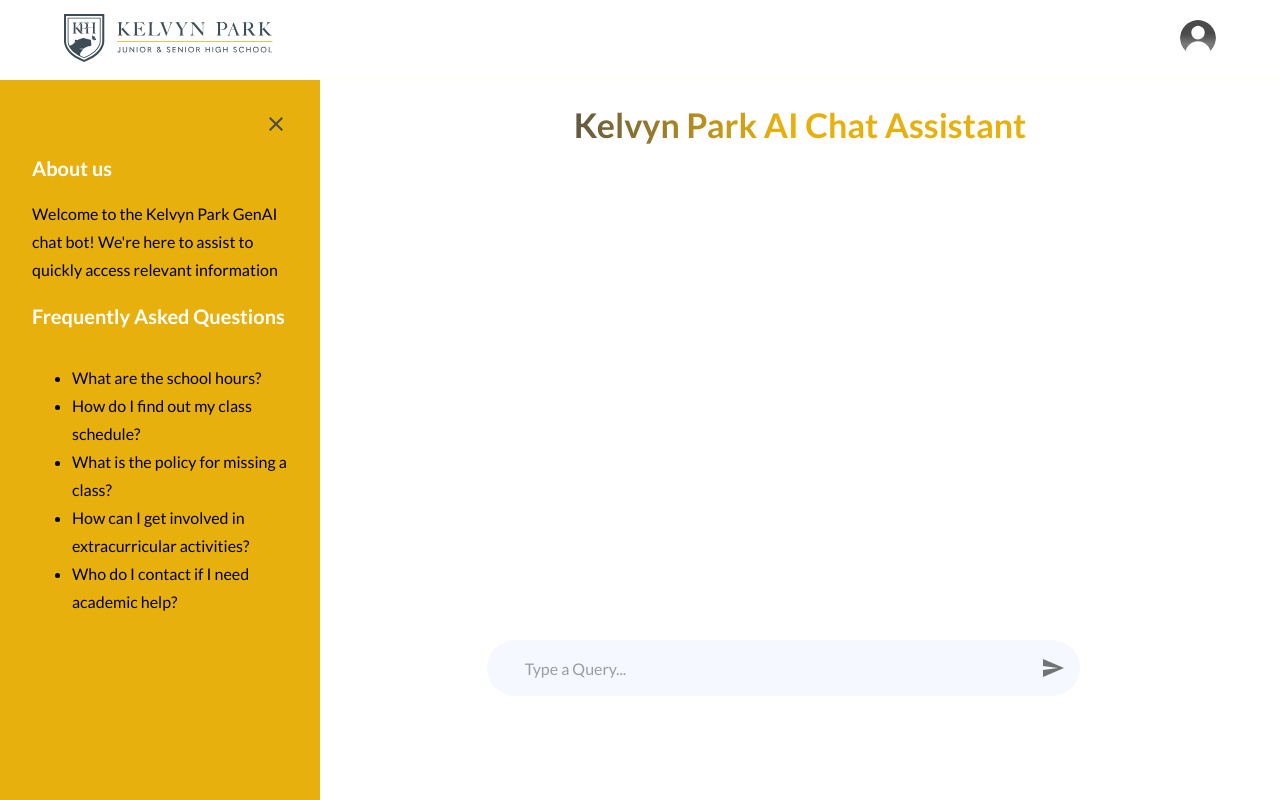
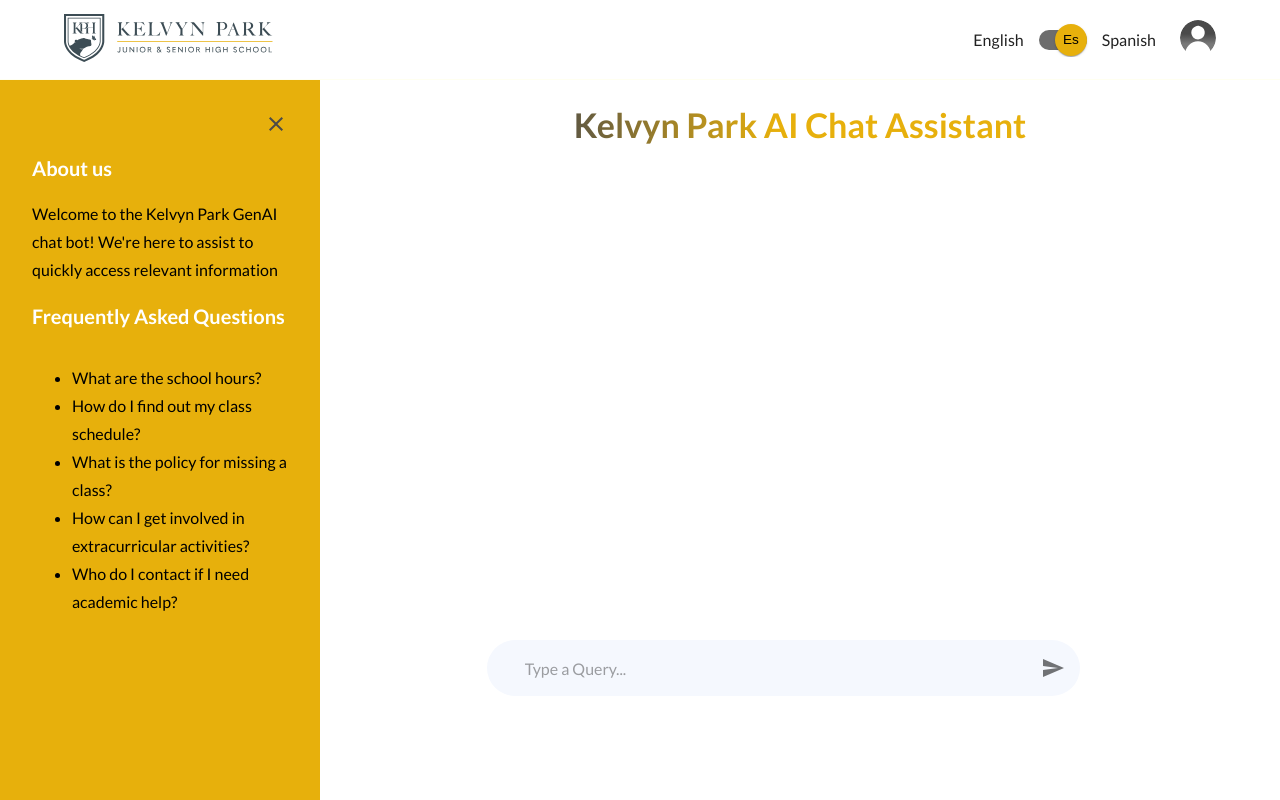
Before and after one commit to aiguru10/ChatbotTemplate, a React (Create React App) app in the folder frontend/: page / in a window 1280 px wide. Built offline with nearby package versions, Linux system fonts and the light colour scheme.

Commit message:
added toggle

```diff
--- a/frontend/src/Components/AppHeader.jsx
+++ b/frontend/src/Components/AppHeader.jsx
@@ -2,17 +2,41 @@ import React from "react";
 import { APP_NAME } from "../utilities/constants";
 import Logo from "../Assets/header_logo.svg";
 import UserAvatar from "../Assets/UserAvatar.svg";
-import { Grid, AppBar } from "@mui/material";
+import { Grid, AppBar} from "@mui/material";
+import Switch from "./Switch.jsx";
 
 function AppHeader() {
   return (
-    <AppBar position="static" sx={{ backgroundColor: (theme) => theme.palette.primary[70], height: "5rem", boxShadow: "none", borderBottom: (theme) => `1px solid ${theme.palette.primary[50]}` }}>
-      <Grid container direction="row" justifyContent="space-between" alignItems="center" sx={{ padding: "0 4rem" }} className="appHeight100">
+    <AppBar
+      position="static"
+      sx={{
+        backgroundColor: (theme) => theme.palette.primary[70],
+        height: "5rem",
+        boxShadow: "none",
+        borderBottom: (theme) => `1px solid ${theme.palette.primary[50]}`
+      }}
+    >
+      <Grid
+        container
+        direction="row"
+        justifyContent="space-between"
+        alignItems="center"
+        sx={{ padding: "0 4rem" }}
+        className="appHeight100"
+      >
         <Grid item>
           <img src={Logo} alt={`${APP_NAME} Logo`} height={48} />
         </Grid>
         <Grid item>
-          <img src={UserAvatar} alt={"Profile Icon"} height={36} />
+          <Grid container alignItems="center">
+          <Grid item>
+              <Switch />
+            </Grid>
+            <Grid item>
+              <img src={UserAvatar} alt="Profile Icon" height={36} />
+            </Grid>
+
+          </Grid>
         </Grid>
       </Grid>
     </AppBar>
--- /dev/null
+++ b/frontend/src/Components/Switch.jsx
@@ -0,0 +1,64 @@
+import * as React from 'react';
+import { styled } from '@mui/material/styles';
+import FormGroup from '@mui/material/FormGroup';
+import FormControlLabel from '@mui/material/FormControlLabel';
+import Switch from '@mui/material/Switch';
+import Typography from '@mui/material/Typography';
+import Box from '@mui/material/Box';
+import EnglishIcon from '../Assets/EnglishIcon.svg'; // Ensure this path is correct
+import SpanishIcon from '../Assets/SpanishIcon.svg'; // Ensure this path is correct
+const MaterialUISwitch = styled(Switch)(({ theme }) => ({
+  width: 62,
+  height: 34,
+  padding: 7,
+  '& .MuiSwitch-switchBase': {
+    margin: 1,
+    padding: 0,
+    transform: 'translateX(6px)',
+    '&.Mui-checked': {
+      color: '#fff',
+      transform: 'translateX(22px)',
+      '& .MuiSwitch-thumb:before': {
+        backgroundImage: `url(${SpanishIcon})`,
+        backgroundSize: '16px', // Adjust size
+        backgroundPosition: 'center', // Center the icon
+      },
+      '& + .MuiSwitch-track': {
+        opacity: 1,
+        backgroundColor: '#6D6D6D',
+      },
+    },
+  },
+  '& .MuiSwitch-thumb': {
+    backgroundColor: '#E7B00C',
+    width: 32,
+    height: 32,
+    '&::before': {
+      content: "''",
+      position: 'absolute',
+      width: '100%',
+      height: '100%',
+      left: 0,
+      top: 0,
+      backgroundRepeat: 'no-repeat',
+      backgroundPosition: 'center',
+      backgroundSize: '16px', // Adjust size
+      backgroundImage: `url(${EnglishIcon})`,
+    },
+  },
+  '& .MuiSwitch-track': {
+    opacity: 1,
+    backgroundColor: '#6D6D6D',
+    borderRadius: 20 / 2,
+  },
+}));
+
+export default function CustomizedSwitches() {
+  return (
+    <Box display="flex" alignItems="center" justifyContent="flex-end" p={2}>
+      <Typography sx={{ mx: 1 }}>English</Typography>
+      <MaterialUISwitch defaultChecked />
+      <Typography sx={{ mx: 1 }}>Spanish</Typography>
+    </Box>
+  );
+}
```
Also changed, not shown: frontend/src/Assets/EnglishIcon.svg (added), frontend/src/Assets/SpanishIcon.svg (added).
